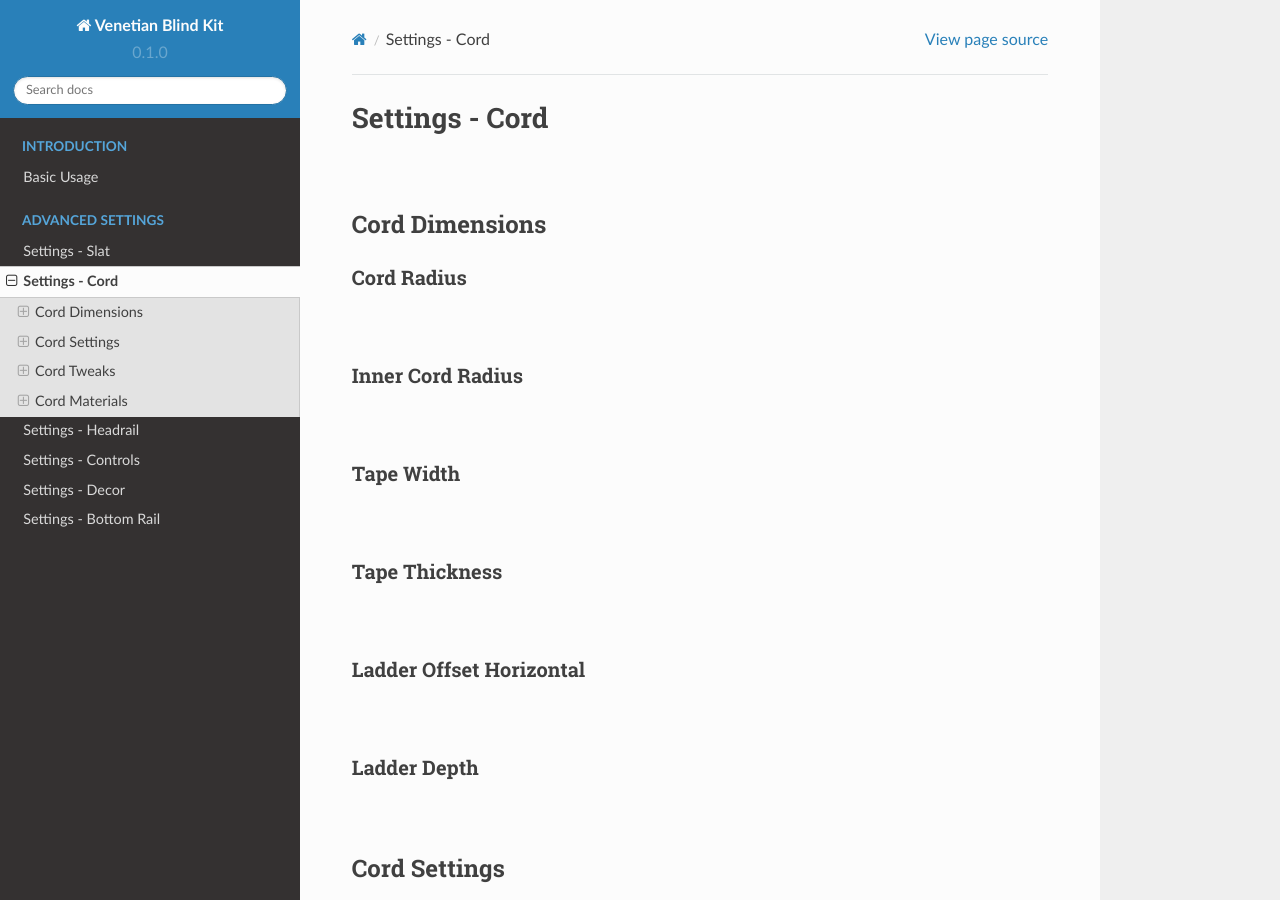
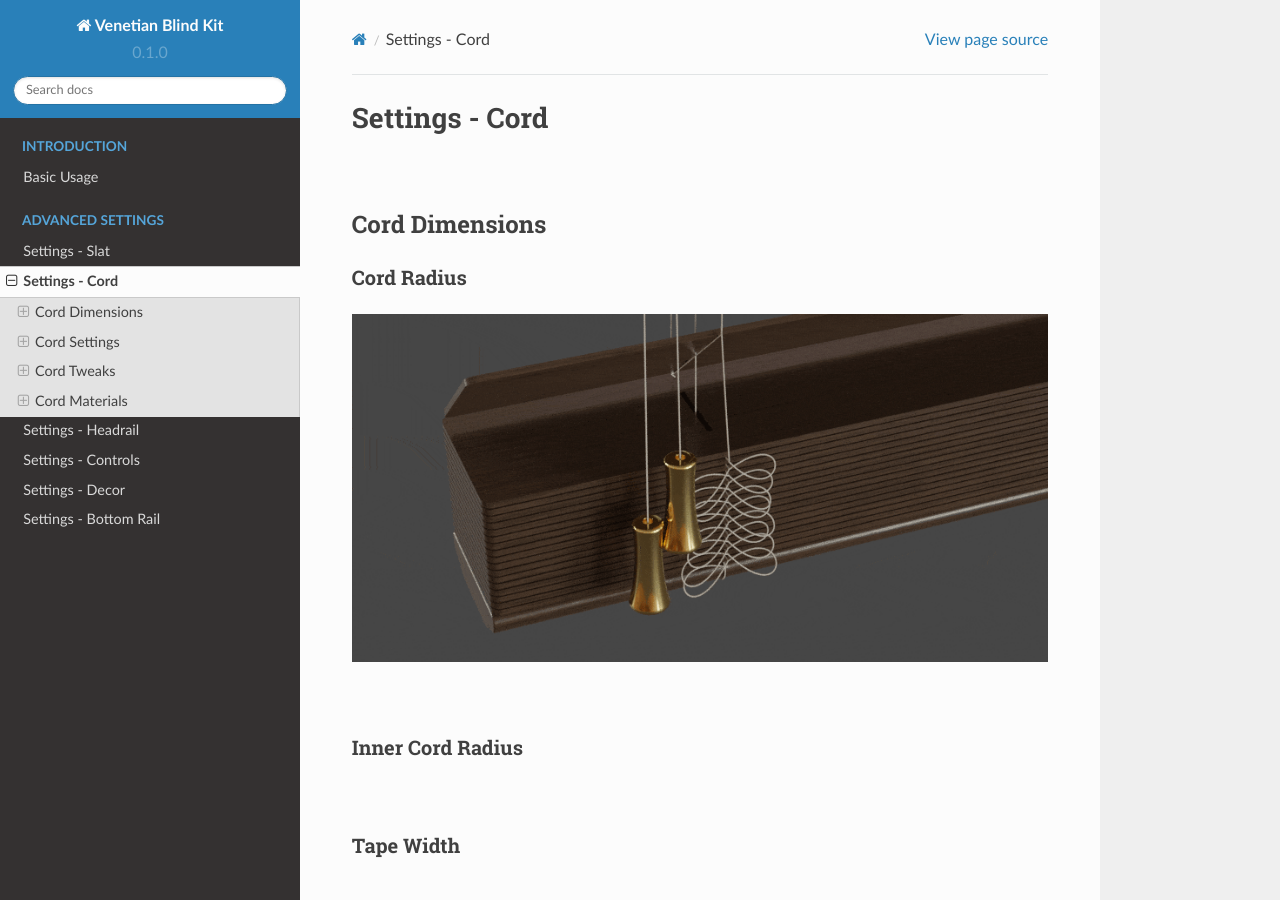
Before and after one commit to imperfectlink/VenetianBlindKit, a Sphinx documentation site: the page built from docs/source/cord.rst, in a window 1280 px wide and 900 px high. Built offline with Sphinx 7.4.7 and the Read the Docs theme 2.0.0, drawn with Linux system fonts in a browser that asks for light colours.

Commit message:
Update cord.rst

```diff
--- a/docs/source/cord.rst
+++ b/docs/source/cord.rst
@@ -8,6 +8,8 @@ Cord Dimensions
 
 Cord Radius
 ----
+
+.. image:: img/VBK_CordRadius.gif
 
 |
 
```
